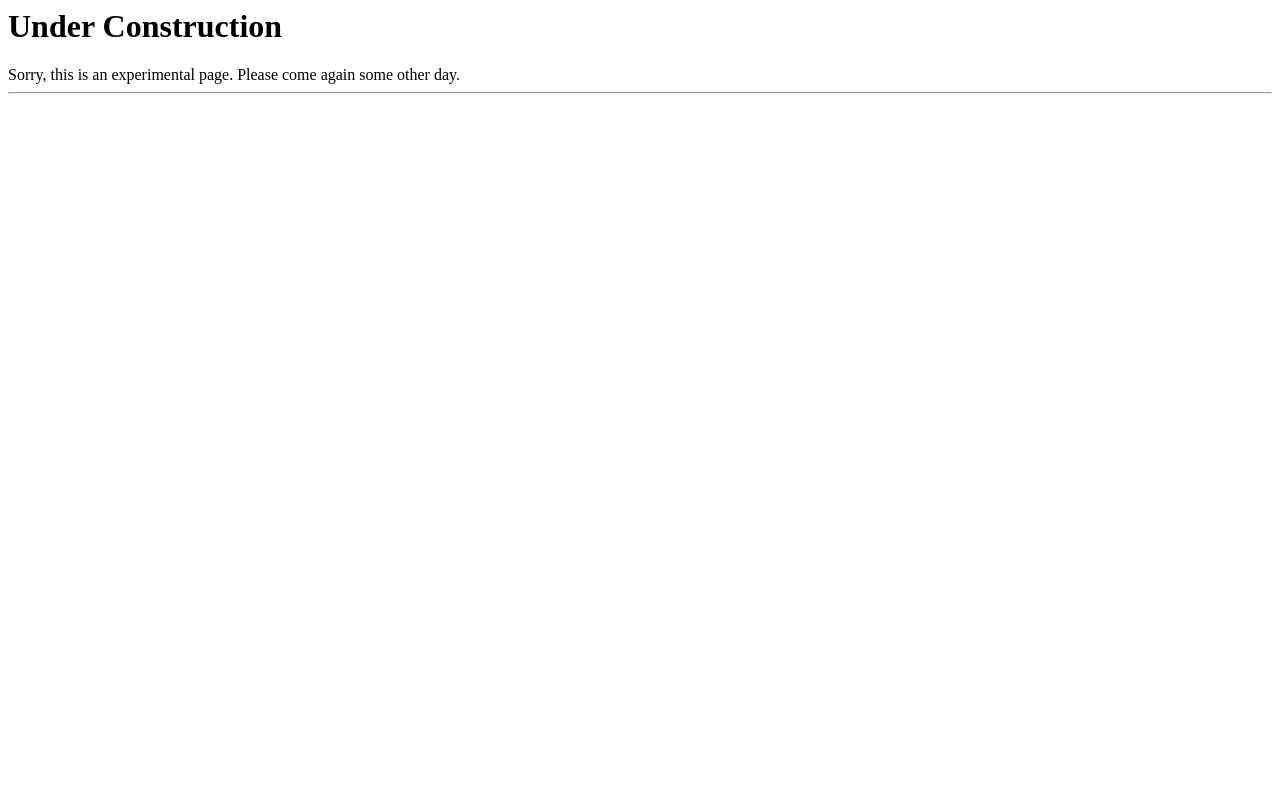
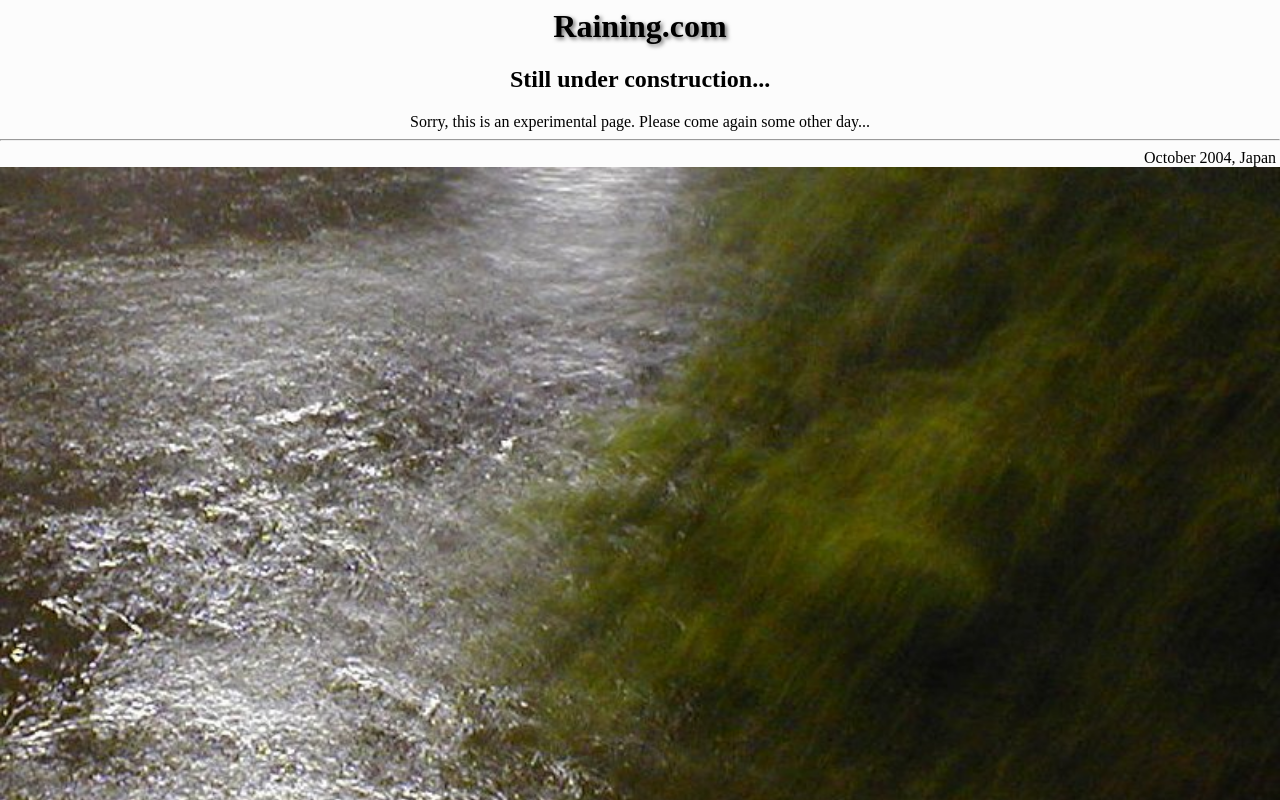
Before and after one commit to raining-com/web, a plain HTML site: page index.html in a window 1280 px wide. Shown: the top 800 px of the page. Drawn offline with Linux system fonts and the light colour scheme.

Commit message:
Update index.html

```diff
--- a/index.html
+++ b/index.html
@@ -1,13 +1,46 @@
 <html>
 <head>
-<title>raining.com</title>
+	<meta charset="utf-8">
+	<meta name="viewport" content="width=device-width, initial-scale=1">
+	<link rel="icon" type="image/png" href="/favicon.png">
+	<title>raining.com</title>
+	<style type="text/css">
+		.ttl			{
+							text-shadow:		2px 2px 4px #666666;
+						}
+		body			{
+							margin-left:		0px;
+							margin-right:		0px;
+							padding-left:		0px;
+							padding-right:		0px;
+							background-color:	#fcfcfc;
+						}
+		.hdr_r			{
+							margin-right:		4px;
+							text-align:			right;
+						}
+		.mainpic		{
+							width:				100%;
+							margin:				0px;
+							padding:			0px;
+						}
+	</style>
 </head>
+
 <body>
-<p>
-<h1>Under Construction</h1>
-	Sorry, this is an experimental page.
-	Please come again some other day.
+
+<center>
+<h1 class="ttl">Raining.com</h1>
+
+<h2>Still under construction...</h2>
+Sorry, this is an experimental page. Please come again some other day...
+</center>
+
 <hr>
-
+<div class="hdr_r">
+October 2004, Japan
+</div>
+<img src="rain1.jpg" class="mainpic">
+<br>
 </body>
 </html>
```
